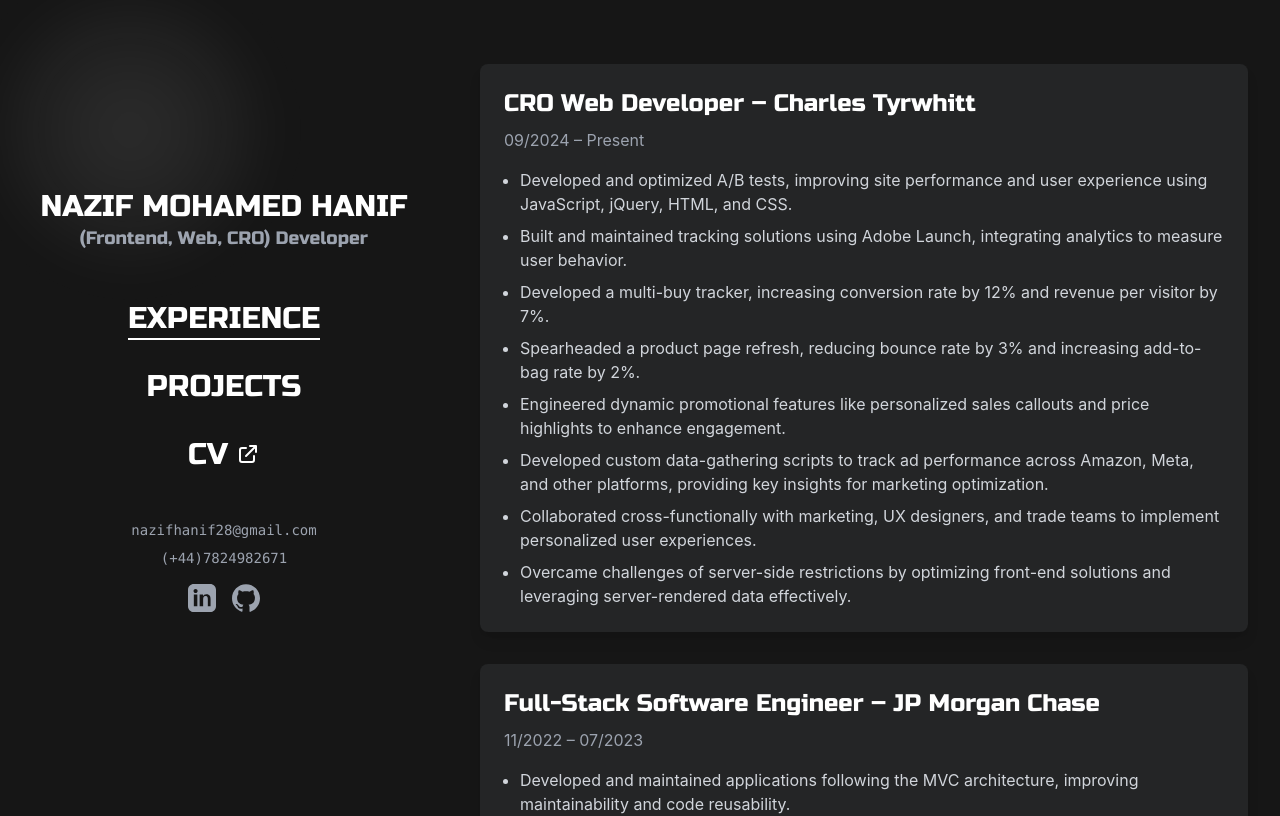
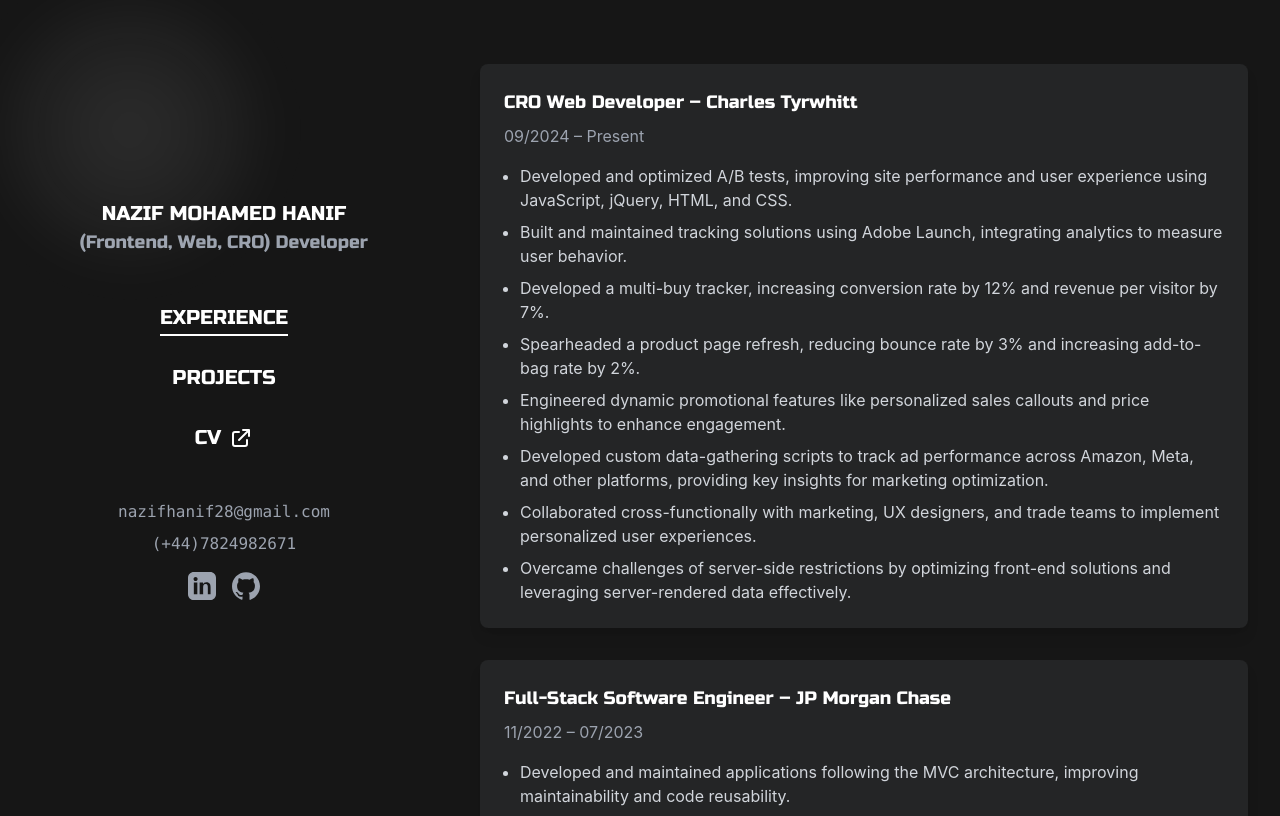
Before and after one commit to Nazifhanif1/Portfolio-Website, a React (Create React App) app: page / in a window 1280 px wide. Shown: the top 816 px of the page. Built offline with nearby package versions, Linux system fonts and the light colour scheme.

Commit message:
Reduced font sizes

```diff
--- a/src/App.tsx
+++ b/src/App.tsx
@@ -34,7 +34,7 @@
       <div className="w-full min-h-screen bg-[#161616] flex flex-col md:flex-row">
         <div className="w-full md:w-[35%] md:h-[75%] p-4 md:p-8 flex flex-col items-center justify-between md:fixed md:inset-y-0 md:left-0 md:w-[35%] md:h-auto md:justify-center md:top-1/2 md:-translate-y-1/2 md:gap-12">
           <div className="flex flex-col justify-center items-center mt-4 md:mt-0">
-            <span className="text-center font-russo font-normal text-white text-2xl md:text-3xl uppercase">
+            <span className="text-center font-russo font-normal text-white text-xl uppercase">
               Nazif Mohamed Hanif
             </span>
             <span className="font-russo text-gray-400 text-base md:text-lg">(Frontend, Web, CRO) Developer</span>
--- a/src/components/ContactLinks.tsx
+++ b/src/components/ContactLinks.tsx
@@ -4,10 +4,10 @@
   return (
     <div className="flex flex-col items-center gap-2 mt-6 md:mt-0">
       <div className="flex items-center gap-2">
-        <span className="text-gray-400 font-mono text-sm">nazifhanif28@gmail.com</span>
+        <span className="text-gray-400 font-mono text-base">nazifhanif28@gmail.com</span>
       </div>
       <div className="flex items-center gap-2">
-        <span className="text-gray-400 font-mono text-sm">(+44)7824982671</span>
+        <span className="text-gray-400 font-mono text-base">(+44)7824982671</span>
       </div>
       <div className="flex items-center gap-4 mt-2">
         <a
--- a/src/components/ContentPanel.tsx
+++ b/src/components/ContentPanel.tsx
@@ -10,7 +10,7 @@
     <div className="w-full md:ml-[35%] md:w-[65%] min-h-screen p-4 md:p-8 overflow-y-auto">
       <div
         id="experience"
-        className={`flex flex-col gap-8 md:pt-8 transition-opacity duration-300 ${activeSection === 'experience' ? 'opacity-100' : 'opacity-0 hidden'}`}
+        className={`flex flex-col gap-8 text-sm md:text-base md:pt-8 transition-opacity duration-300 ${activeSection === 'experience' ? 'opacity-100' : 'opacity-0 hidden'}`}
       >
         {[
           {
@@ -56,7 +56,7 @@
             onMouseEnter={() => setHoveredCardIdx(idx)}
             onMouseLeave={() => setHoveredCardIdx(null)}
           >
-            <h3 className="text-2xl font-russo text-white mb-2">{exp.title}</h3>
+            <h3 className="text-lg font-russo text-white mb-2">{exp.title}</h3>
             <p className="text-gray-400 mb-4">{exp.date}</p>
             <ul className="list-disc text-gray-300 space-y-2 ml-4">
               {exp.bullets.map((b, i) => <li key={i}>{b}</li>)}
@@ -73,17 +73,17 @@
           onMouseEnter={() => setHoveredCardIdx(99)}
           onMouseLeave={() => setHoveredCardIdx(null)}
         >
-          <h3 className="text-2xl font-russo text-white mb-2">Drag-And-Drop Form Builder</h3>
+          <h3 className="text-lg font-russo text-white mb-2">Drag-And-Drop Form Builder</h3>
           <a
             href="https://github.com/Nazifhanif1/Form-Builder"
             target="_blank"
             rel="noopener noreferrer"
-            className="text-blue-400 underline hover:text-blue-300 mb-2 inline-block"
+            className="text-blue-400 underline hover:text-blue-300 mb-2 inline-block text-sm md:text-base"
           >
             View on GitHub
           </a>
-          <p className="text-gray-300 mb-2">Form Builder is a drag-and-drop web application that allows users to visually create custom forms. Users can select from a variety of form elements (such as headings, text fields, email, address, dropdowns, checkboxes, and more) and arrange them on a canvas. The form layout can be reordered via drag-and-drop.</p>
-          <ul className="list-disc text-gray-300 space-y-2 ml-4">
+          <p className="text-gray-300 mb-2 text-sm md:text-base">Form Builder is a drag-and-drop web application that allows users to visually create custom forms. Users can select from a variety of form elements (such as headings, text fields, email, address, dropdowns, checkboxes, and more) and arrange them on a canvas. The form layout can be reordered via drag-and-drop.</p>
+          <ul className="list-disc text-gray-300 space-y-2 ml-4 text-sm md:text-base">
             <li>Bootstrapped with Create React App for a modern React/TypeScript setup.</li>
             <li>Tailwind CSS is used for styling, enabling utility-first, responsive design.</li>
             <li>Drag-and-drop functionality is powered by Atlaskit’s pragmatic-drag-and-drop library.</li>
--- a/src/components/DesktopNav.tsx
+++ b/src/components/DesktopNav.tsx
@@ -11,7 +11,7 @@
     <nav className="hidden md:flex flex-col gap-6 md:gap-8 items-center justify-center w-full mt-6 md:mt-0">
       {navLinks.map(link => {
         const isActive = activeSection === link.id;
-        const baseSpan = `relative md:inline-block md:font-russo md:font-normal md:text-white md:text-3xl md:uppercase`;
+        const baseSpan = `relative md:inline-block md:font-russo md:font-normal md:text-white text-xl md:uppercase`;
         const underline =
           `absolute left-0 -bottom-1 h-[2px] w-full bg-white origin-left scale-x-0 transition-transform duration-300` +
           (isActive ? ' scale-x-100' : '') +
@@ -25,7 +25,7 @@
               bg-[#232323] rounded-lg shadow border border-[#333]
               text-white font-russo text-xl uppercase
               hover:bg-[#313131] focus:bg-[#313131] outline-none
-              md:bg-transparent md:rounded-none md:shadow-none md:border-0 md:text-3xl md:font-normal md:uppercase md:hover:bg-transparent md:focus:bg-transparent
+              md:bg-transparent md:rounded-none md:shadow-none md:border-0 text-xl md:font-normal md:uppercase md:hover:bg-transparent md:focus:bg-transparent
             `}
             target="_blank"
             rel="noopener noreferrer"
@@ -50,7 +50,7 @@
               text-white font-russo text-xl uppercase
               hover:bg-[#313131] focus:bg-[#313131] outline-none
               ${isActive ? 'font-bold' : ''}
-              md:bg-transparent md:rounded-none md:shadow-none md:border-0 md:text-3xl md:font-normal md:uppercase md:hover:bg-transparent md:focus:bg-transparent md:font-normal
+              md:bg-transparent md:rounded-none md:shadow-none md:border-0 text-xl md:font-normal md:uppercase md:hover:bg-transparent md:focus:bg-transparent md:font-normal
             `}
             onClick={e => onSectionChange(e, link.id)}
             tabIndex={0}
```
